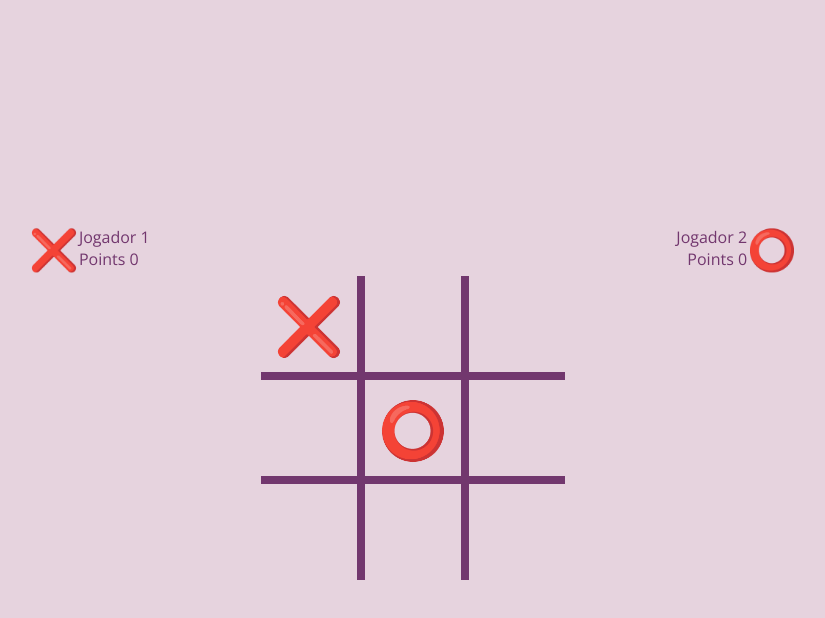
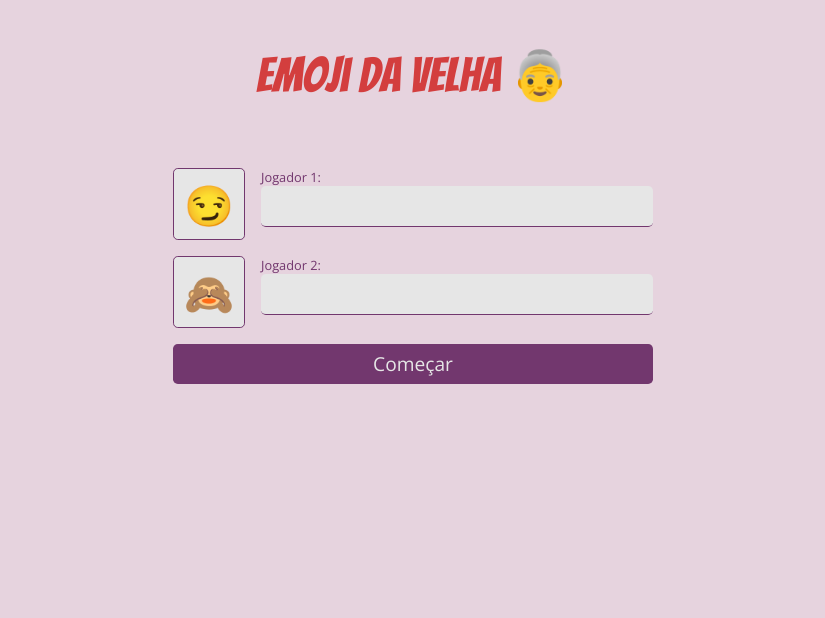
Before and after one commit to jonathashnr/emoji-da-velha, a React (Create React App) app: page / in a window 1280 px wide. Shown: the top 618 px of the page, without its empty margins (227-1052 px from the left). Built offline with nearby package versions, Linux system fonts and the light colour scheme.

Commit message:
Functional game

```diff
--- a/src/App.tsx
+++ b/src/App.tsx
@@ -19,9 +19,9 @@ export interface PlayersContextType {
 export const PlayersContext = createContext<PlayersContextType>({} as PlayersContextType);
 
 const App: React.FC = () => {
-  const [player1, setPlayer1] = useState<Player>({ name: 'Jogador 1', emoji: '❌' })
-  const [player2, setPlayer2] = useState<Player>({ name: 'Jogador 2', emoji: '⭕' })
-  const [hasStarted, setHasStarted] = useState<boolean>(true);
+  const [player1, setPlayer1] = useState<Player>({ name: '', emoji: '😏' })
+  const [player2, setPlayer2] = useState<Player>({ name: '', emoji: '🙈' })
+  const [hasStarted, setHasStarted] = useState<boolean>(false);
   return (
     <PlayersContext.Provider
       value={{
--- /dev/null
+++ b/src/CheckGameResult.ts
@@ -0,0 +1,37 @@
+const checkGameResult = (arr: number[]): [boolean, boolean, number[]] => {
+    const rowIndexes = [[0, 1, 2], [3, 4, 5], [6, 7, 8]];
+    const columnIndexes = [[0, 3, 6], [1, 4, 7], [2, 5, 8]];
+    const diagonalIndexes = [[0, 4, 8], [2, 4, 6]];
+    const checkIndexes = (indexes: number[][]): [boolean, number[]] => {
+        for (let i = 0; i < indexes.length; i++) {
+            const [i0, i1, i2] = indexes[i];
+            if (arr[i0] && arr[i0] === arr[i1] && arr[i1] === arr[i2]) {
+                return [true, indexes[i]]
+            }
+        }
+        return [false, []];
+    }
+    // Checking for rows
+    const [rowsCheck, winnerRowsIdx] = checkIndexes(rowIndexes);
+    if (rowsCheck) {
+        return [rowsCheck, false, winnerRowsIdx];
+    }
+    // Checking for columns
+    const [columnsCheck, winnerColsIdx] = checkIndexes(columnIndexes);
+    if (columnsCheck) {
+        return [columnsCheck, false, winnerColsIdx];
+    }
+    // Checking for diagonals
+    const [diagonalCheck, winnerDiagIdx] = checkIndexes(diagonalIndexes);
+    if (diagonalCheck) {
+        return [diagonalCheck, false, winnerDiagIdx];
+    }
+    // Checking for a draw
+    const isDraw = arr.reduce((isIt, cel) => cel === 0 ? false : isIt, true)
+    if (isDraw) {
+        return [true, isDraw, []]
+    }
+    return [false, false, []];
+}
+
+export default checkGameResult;
--- a/src/components/Game.tsx
+++ b/src/components/Game.tsx
@@ -1,106 +1,129 @@
-import { useContext, useEffect, useState } from 'react';
+import { useContext, useEffect, useState, useRef } from 'react';
 import { PlayersContext } from '../App';
 import GameStyles from './styles/Game.styled';
-
-export interface Points {
+import checkGameResult from '../CheckGameResult';
+export interface Board {
     p1: number;
     p2: number;
+    d: number;
 }
 const GAME_ARR = [
-    1, 0, 0,
-    0, 2, 0,
+    0, 0, 0,
+    0, 0, 0,
     0, 0, 0
 ];
+
 const Game = () => {
-    const {
-        player1,
-        player2,
-        setPlayer1,
-        setPlayer2,
-    } = useContext(PlayersContext)
+    const { player1, player2 } = useContext(PlayersContext)
     const [isGameHalted, setIsGameHalted] = useState<boolean>(false);
-    const [points, setPoints] = useState<Points>({ p1: 0, p2: 0 })
     const [gameArr, setGameArr] = useState(GAME_ARR);
-    const [isP1Turn, setIsP1Turn] = useState<boolean>(true);
+    const [gameView, setGameView] = useState(createGameView());
+    const [isP1Turn, setIsP1Turn] = useState<boolean>(false);
+    const scoreBoard = useRef<Board>({ p1: 0, p2: 0, d: 0 })
+    const hasP1started = useRef<boolean>(true);
+
     useEffect(() => {
-
+        setGameView(createGameView());
+        const [hasFinished, isDraw, winnerArr] = checkGameResult(gameArr);
+        if (hasFinished) {
+            setIsGameHalted(true);
+            if (!isDraw) {
+                setGameView(createVictoryView(winnerArr));
+                isP1Turn ? scoreBoard.current.p1++ : scoreBoard.current.p2++;
+            } else {
+                setGameView(createDrawView());
+                scoreBoard.current.d++;
+            }
+            matchRestart();
+        } else {
+            setIsP1Turn(!isP1Turn);
+        }
     }, [gameArr]);
 
-    const handleCelClick = (event: React.MouseEvent) => {
-        const cel = parseInt(event.currentTarget.id);
-        if (!gameArr[cel] || gameArr[cel] > 2) {
+    function createGameView() {
+        return gameArr.map((value, i) => {
+            return {
+                key: `cel${i + 1}`,
+                emoji: value === 1 ? player1.emoji : value === 2 ? player2.emoji : '',
+                className: '',
+                style: {},
+                index: i,
+            }
+        })
+    }
+
+    const matchRestart = () => {
+        setTimeout(() => {
+            setGameArr(GAME_ARR);
+            setIsGameHalted(false);
+            hasP1started.current = !hasP1started.current
+            setIsP1Turn(hasP1started.current);
+        },2000)
+    }
+
+    const createHoverGameView = (hoverIdx: number, styles: object) => {
+        const phamtomEmoji = isP1Turn ? player1.emoji : player2.emoji;
+        return gameView.map((cel, i) => {
+            return hoverIdx != i ? cel : { ...cel, emoji: phamtomEmoji, style: styles }
+        })
+    }
+    const createVictoryView = ([i1, i2, i3]: number[]) => {
+        return createGameView().map((cel, i) => {
+            return i === i1 ||
+                i === i2 ||
+                i === i3 ?
+                { ...cel, className: 'pulsar' }
+                : { ...cel, style: { opacity: '0.3' } }
+        })
+    }
+    const createDrawView = () => {
+        return createGameView().map((cel) => ({ ...cel, className: 'pulsar',style: { opacity: '0.3' }}))
+    }
+
+    const handleCelClick = (index: number) => {
+        if (!gameArr[index]) {
             const newArr = [...gameArr];
-            newArr[cel] = isP1Turn ? 1 : 2;
-            setGameArr(newArr);
-            setIsP1Turn(!isP1Turn);
-        }
-    }
-    const handleCelMouseIn = (event: React.MouseEvent) => {
-        const cel = parseInt(event.currentTarget.id);
-        if (!gameArr[cel]) {
-            const newArr = [...gameArr];
-            newArr[cel] = isP1Turn ? 3 : 4;
+            newArr[index] = isP1Turn ? 1 : 2;
             setGameArr(newArr);
         }
     }
-    const handleCelMouseOut = (event: React.MouseEvent) => {
-        const cel = parseInt(event.currentTarget.id);
-        if (gameArr[cel] > 2) {
-            const newArr = [...gameArr];
-            newArr[cel] = 0;
-            setGameArr(newArr);
-        };
+    const handleCelMouseIn = (index: number) => {
+        if (!gameArr[index]) {
+            setGameView(createHoverGameView(index, { opacity: '0.6' }));
+        }
     }
-    const checkWin = (arr: number[]) => {
-        const rowIndexes = [[0, 1, 2], [3, 4, 5], [6, 7, 8]];
-        const columnIndexes = [[0, 3, 6], [1, 4, 7], [2, 5, 8]];
-        const diagonalIndexes = [[0, 4, 8], [2, 4, 6]];
-
-        const checkIndexes = (indexes: number[][]) => {
-            return indexes.reduce(
-                (control, [i0, i1, i2]) =>
-                    arr[i0] && arr[i0] === arr[i1] && arr[i1] === arr[i2] ? true : control
-                , false);
-        }
-        return checkIndexes(rowIndexes) || checkIndexes(columnIndexes) || checkIndexes(diagonalIndexes);
-    }
-    const renderCel = (cel: number, i: number) => {
-        switch (cel) {
-            case 1:
-                return <div onClick={handleCelClick} key={i} id={i.toString()}><span>{player1.emoji}</span></div>
-            case 2:
-                return <div onClick={handleCelClick} key={i} id={i.toString()}><span>{player2.emoji}</span></div>
-            case 3:
-                return <div onMouseLeave={handleCelMouseOut} onClick={handleCelClick} key={i} id={i.toString()}><span style={{ opacity: '0.4' }}>{player1.emoji}</span></div>
-            case 4:
-                return <div onMouseLeave={handleCelMouseOut} onClick={handleCelClick} key={i} id={i.toString()}><span style={{ opacity: '0.4' }}>{player2.emoji}</span></div>
-            case 0:
-            default:
-                return <div onMouseOver={handleCelMouseIn} onClick={handleCelClick} key={i} id={i.toString()}></div>
+    const handleCelMouseOut = (index: number) => {
+        if (!gameArr[index]) {
+            setGameView(createGameView());
         }
     }
 
     return (
         <GameStyles>
             <header>
-                <div id='ph1' className='playerHeader'>
+                <div id='ph1' className='playerHeader' style={isGameHalted ? {} : isP1Turn ? {} : {opacity: '0.2'}}>
                     <span className='headerEmoji'>{player1.emoji}</span>
-                    <div className='headerPlayerWrapper'>
-                        <div>{player1.name}</div>
-                        <div>{`Points ${points.p1}`}</div>
-                    </div>
+                    <p className='pName'>{player1.name}</p>
                 </div>
-                <div id='ph2' className='playerHeader'>
-                    <div className='headerPlayerWrapper'>
-                        <div>{player2.name}</div>
-                        <div>{`Points ${points.p2}`}</div>
-                    </div>
+                <span>VS</span>
+                <div id='ph2' className='playerHeader' style={isGameHalted ? {} : isP1Turn ? { opacity: '0.2' } : {}}>
+                    <div className='pName'>{player2.name}</div>
                     <span className='headerEmoji'>{player2.emoji}</span>
                 </div>
             </header>
             <div id='game'>
-                {gameArr.map((cel,i) => renderCel(cel,i))}
+                {gameView.map(cel =>
+                    <div
+                        key={cel.key}
+                        onClick={isGameHalted ? undefined: e => handleCelClick(cel.index)}
+                        onMouseOver={isGameHalted ? undefined : e => handleCelMouseIn(cel.index)}
+                        onMouseLeave={isGameHalted ? undefined : e => handleCelMouseOut(cel.index)}
+                    >
+                        <span className={cel.className} style={cel.style}>{cel.emoji}</span>
+                    </div>
+                )}
             </div>
+            <span id='scoreBoard'>{scoreBoard.current.p1} - {scoreBoard.current.d} - {scoreBoard.current.p2}</span>
         </GameStyles>
     );
 };
--- a/src/components/styles/App.styled.ts
+++ b/src/components/styles/App.styled.ts
@@ -2,7 +2,6 @@ import styled from "styled-components";
 
 const AppStyles = styled.div`
 display: flex;
-align-items: center;
 justify-content: center;
 width: 100vw;
 height: 100vh;
--- a/src/components/styles/Header.styled.ts
+++ b/src/components/styles/Header.styled.ts
@@ -6,7 +6,7 @@ const HeaderStyles = styled.header`
         font-weight: 400;
         font-size: 3rem;
         color: #d33e3e;
-        margin: 1.5rem 0;
+        margin: 3rem 0;
     }
 
 `
--- a/src/components/styles/Start.styled.ts
+++ b/src/components/styles/Start.styled.ts
@@ -1,6 +1,6 @@
 import styled from "styled-components";
 
-const StartStyled = styled.header`
+const StartStyled = styled.div`
     display: flex;
     flex-direction: column;
     align-items: center;
```
Also changed, not shown: src/components/styles/Game.styled.ts (+54 -7 lines).
